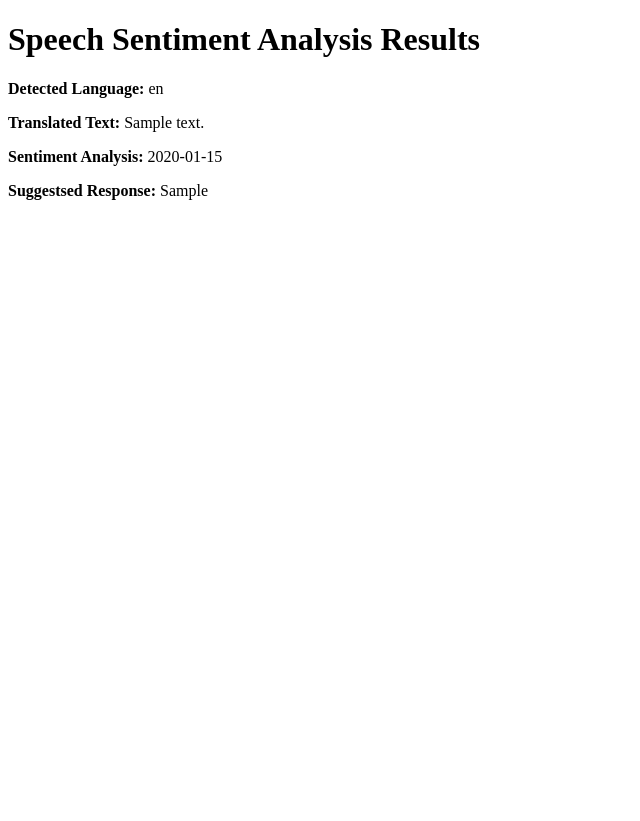
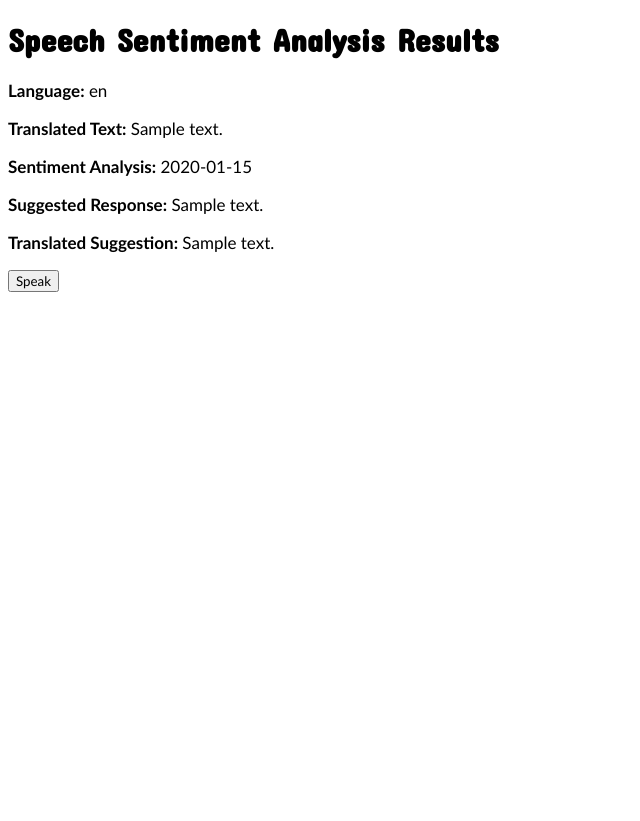
Before and after one commit to crasgaitis/friendflow, a Flask app: template templates/result.html in a window 1280 px wide. Shown: the whole page, without its empty margins (0-640 px from the left). Before the commit the page ends 200 px from the top, so only its background shows below. Run offline with Flask 2, Linux system fonts and the light colour scheme; the template is opened without the code that fills it: most values are stand-ins (such as "Sample title", 1, 10 or a date in 2020); parts of the project's set-up code (start-up, migrations or seed data) failed here and were passed over.

Commit message:
functionality done

```diff
--- a/main.py
+++ b/main.py
@@ -13,10 +13,12 @@ import speech_recognition as sr
 import io
 import openai
 import os
+import re
+from gtts import gTTS
 
 
 app = Flask(__name__)
-os.environ["OPENAI_API_KEY"] = "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"
+os.environ["OPENAI_API_KEY"] = "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"
 
 openai.api_key = os.environ["OPENAI_API_KEY"]
 
@@ -25,7 +27,7 @@ openai.api_key = os.environ["OPENAI_API_KEY"]
 # nltk.download('vader_lexicon')
 # sid = SentimentIntensityAnalyzer()
 
-# Load XGBoost model
+# Load XGBoost model, tokenizer, vectorizer
 with open('sentiment_model.pkl', 'rb') as f:
     model = pickle.load(f)
 
@@ -44,7 +46,7 @@ def home():
 @app.route('/analyze', methods=['POST'])
 def analyze():
 
-    if True:
+    if request.form['input'] == 'audio':
     #if 'audio' in request.files.keys():
         # Convert audio file to text
         r = sr.Recognizer()
@@ -98,8 +100,10 @@ def analyze():
     sentiment = emotion_map[sentiment]
 
     # Check for threats (fix this, just to check if certain words denoting violence are present)
-    if sentiment == 'neg' and 'call EMS' in text:
-        recommendation = 'Please call EMS immediately!'
+    threat_regex = r'\b(kill|die|murder|assassinate|destroy)\b'
+
+    if re.search(threat_regex, text):
+        recommendation = 'You might be in danger. Please call EMS immediately!'
     else:
         recommendation = None
 
@@ -107,7 +111,7 @@ def analyze():
         response = openai.Completion.create(
         engine="davinci",
         prompt=prompt,
-        max_tokens=60,
+        max_tokens=30,
         n=1,
         stop=None,
         temperature=0.5,
@@ -116,8 +120,33 @@ def analyze():
         message = response.choices[0].text.strip()
         return message
 
-    suggested_response = generate_response(text)
-    return render_template('result.html', text=text, sentiment=sentiment, recommendation=recommendation)
+    string = f"Give me an example response from Person B. Person A: '{text}' Person B: "
+
+    # suggested_response = generate_response(string)
+    suggested_response = 'what is my name? my name is catherine.'
+    suggested_response = suggested_response.split("Person A:")[0]
+    suggested_response = suggested_response.strip().replace("'", "")
+
+
+    suggested_response2 = translate(suggested_response, to_language=language)
+
+    language_map = {
+        'en': 'english',
+        'es': 'spanish',
+        'zh': 'chinese (simplified)',
+        'fr': 'french',
+        'ko': 'korean',
+        'de': 'german'
+    }
+
+
+    tts = gTTS(text=suggested_response2, lang=language)
+    tts.save('audio.mp3')
+
+
+    language = language_map[language]
+
+    return render_template('result.html', text=text, language = language, sentiment=sentiment, recommendation=recommendation, message=suggested_response, tr_message = suggested_response2)
 
 if __name__ == '__main__':
     app.run(debug=True)
--- a/templates/result.html
+++ b/templates/result.html
@@ -3,17 +3,51 @@
 <head>
   <meta charset="UTF-8">
   <title>Speech Sentiment Analysis Results</title>
+  <link rel="preconnect" href="https://fonts.googleapis.com">
+<link rel="preconnect" href="https://fonts.gstatic.com" crossorigin>
+<link href="https://fonts.googleapis.com/css2?family=Concert+One&display=swap" rel="stylesheet">
+
+<link rel="stylesheet" type="text/css" href="style.css">
+
 </head>
 <body>
   <h1>Speech Sentiment Analysis Results</h1>
-  <p><strong>Detected Language:</strong> {{ language }}</p>
+  <p><strong>Language:</strong> {{ language }}</p>
   <p><strong>Translated Text:</strong> {{ text }}</p>
   <p><strong>Sentiment Analysis:</strong> {{ sentiment }}</p>
-  <p><strong>Suggestsed Response:</strong> {{ suggested_response }}</p>
+  <p><strong>Suggested Response:</strong> {{ message }}</p>
+  <p><strong>Translated Suggestion:</strong> {{ tr_message }}</p>
   {% if recommendation %}
     <div style="color: red;">
       <p><strong>Warning:</strong> Potential threat detected. Please call EMS immediately.</p>
     </div>
   {% endif %}
-</body>
+
+  <button type = 'button' onclick="speak()">Speak</button>
+
+  <script>
+    var language = "{{ language }}";
+    var tr_message = "{{ tr_message }}";
+
+    var language_map = {
+      'english': 'en',
+      'spanish': 'es',
+      'chinese (simplified)': 'zh',
+      'french': 'fr',
+      'korean': 'ko',
+      'german': 'de'
+    };
+
+    var language_code = language_map[language];
+
+    function speak() {
+      var tts = new window.SpeechSynthesisUtterance(tr_message);
+      tts.lang = language_code;
+      window.speechSynthesis.speak(tts);
+    }
+
+  </script>
+
+
+  </body>
 </html>
--- /dev/null
+++ b/templates/style.css
@@ -0,0 +1,58 @@
+html, body {
+    height: 100vh;
+}
+
+*{
+    font-family: 'Trebuchet MS'
+}
+
+
+h1{
+    font-family: 'Concert One', cursive;
+}
+
+p, label{
+    font-size: 17px
+}
+
+textarea{
+    margin: 25px;
+    border-radius: 10px;
+
+}
+
+#wrapper {
+    height: 100%;
+    display: flex;
+    justify-content: center;
+    align-items: center;
+    margin-top: -20px
+  }
+
+  #everything{
+    display: block;
+    margin: 0 auto;
+    min-width: 400px;
+    width: 25vw;
+    border-radius: 25px;
+    background-color: lightblue;
+    text-align: center;
+    padding: 40px;
+
+  }
+
+  .flag {
+    position: absolute;
+    color: black;
+    animation-name: flag-animation;
+    animation-duration: 3s;
+    animation-iteration-count: infinite;
+    opacity: 0;
+  }
+
+  @keyframes flag-animation {
+    0% {opacity: 0;}
+    5% {opacity: 1;}
+    90% {opacity: 1;}
+    100% {opacity: 0;}
+  }
```
Also changed, not shown: templates/flag.js (added, +27 -0 lines), templates/index.html (+53 -3 lines).
